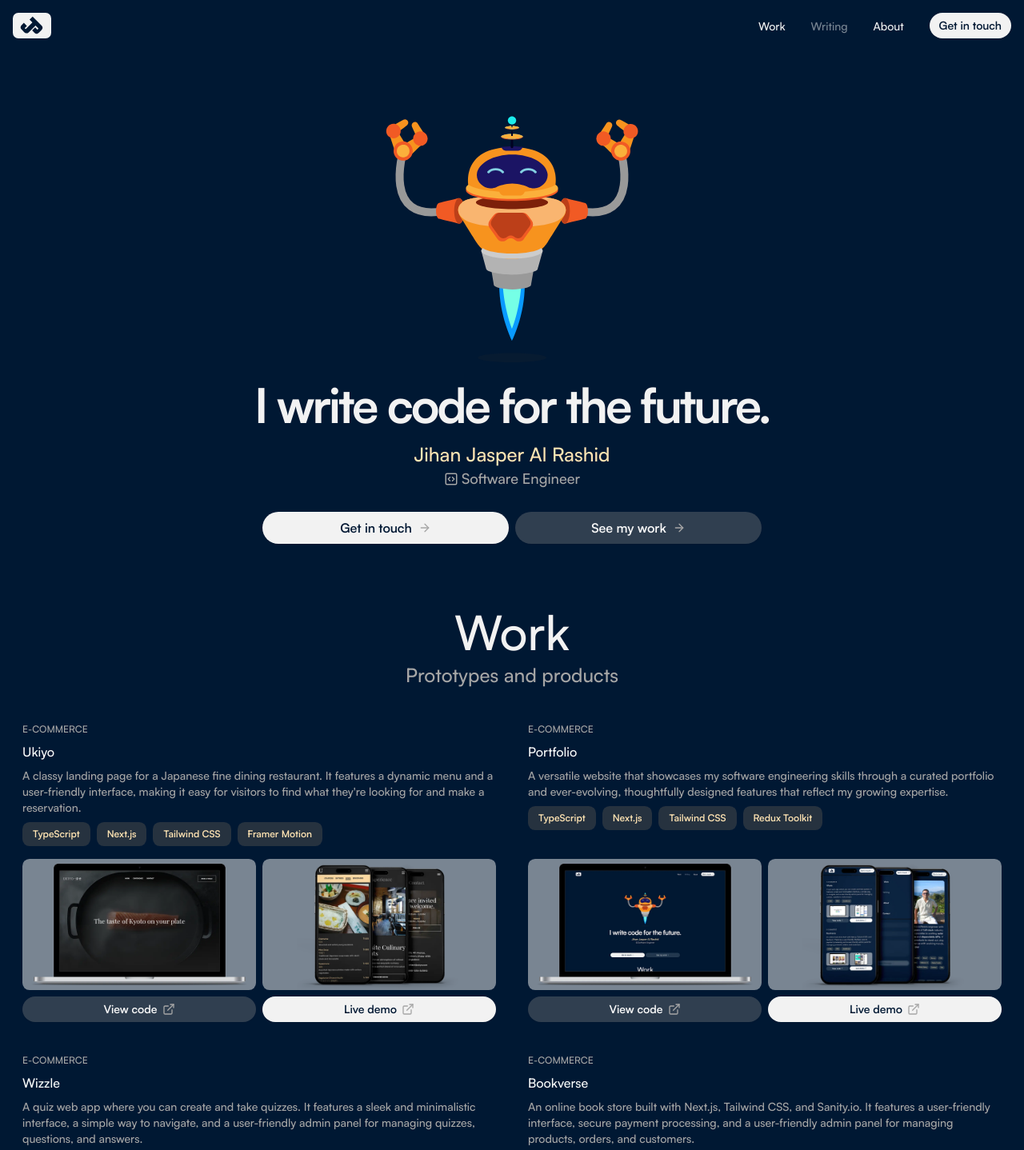
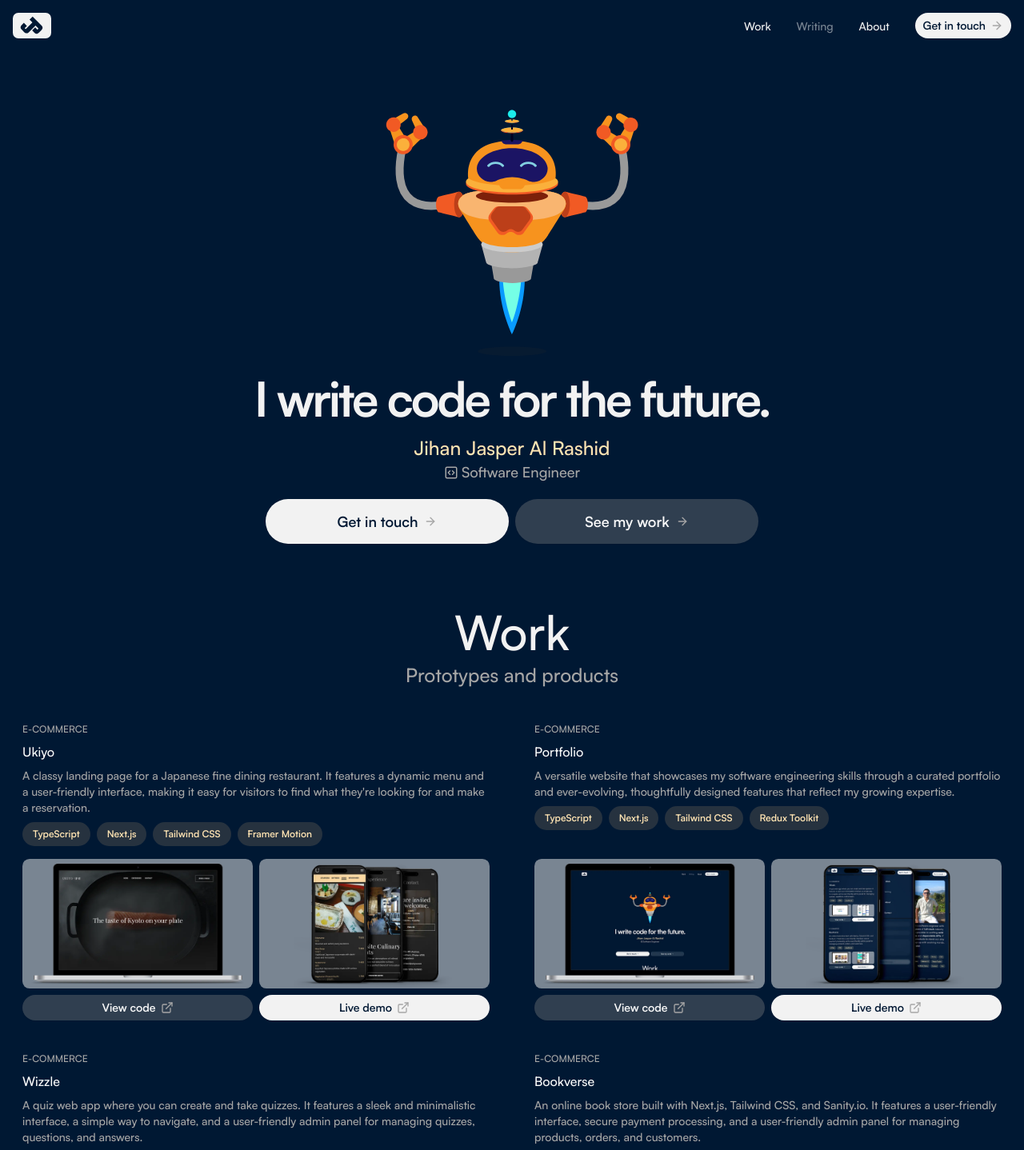
Before and after one commit to j-jasper-a/jaspercode, a Next.js app in the folder apps/web/: page / in a window 1280 px wide. Shown: the top 1438 px of the page at 80% size. Built offline with nearby package versions, Linux system fonts and the light colour scheme.

Commit message:
refactor(web): improve styling

```diff
--- a/apps/web/src/app/layout.tsx
+++ b/apps/web/src/app/layout.tsx
@@ -3,7 +3,7 @@ import { Header } from "@/components/global/header/header";
 import { Providers } from "@/components/providers/providers";
 import "@/styles/globals.css";
 import {
-  Inter as FontBackup,
+  IBM_Plex_Sans as FontBackup,
   Merriweather as FontSpecial,
 } from "next/font/google";
 import localFont from "next/font/local";
@@ -16,7 +16,7 @@ const fontSans = localFont({
 
 const fontBackup = FontBackup({
   subsets: ["latin"],
-  weight: "variable",
+  weight: ["400", "500", "600", "700"],
   variable: "--font-backup",
 });
 
--- a/apps/web/src/components/global/header/desktop-header.tsx
+++ b/apps/web/src/components/global/header/desktop-header.tsx
@@ -2,6 +2,7 @@ import { NavLink } from "./nav-link";
 import { BrandLogo } from "@/components/shared/brand-logo";
 import { Button } from "@/components/ui/button";
 import { navigationLinks } from "@/data/navigation-links";
+import { ArrowRight as GoIcon } from "lucide-react";
 import Link from "next/link";
 
 export function DesktopHeader() {
@@ -16,7 +17,10 @@ export function DesktopHeader() {
           ))}
         <li>
           <Button asChild variant="default" size="sm">
-            <Link href="#contact">Get in touch</Link>
+            <Link href="#contact">
+              <span>Get in touch</span>
+              <GoIcon className="text-muted-foreground" />
+            </Link>
           </Button>
         </li>
       </ul>
--- a/apps/web/src/components/global/header/header.tsx
+++ b/apps/web/src/components/global/header/header.tsx
@@ -26,8 +26,8 @@ export function Header() {
   return (
     <div
       className={cn(
-        `sticky top-0 left-0 z-10 w-full bg-background shadow-background transition-shadow duration-300`,
-        scrolled ? "shadow-2xl" : "",
+        `sticky top-0 left-0 z-10 w-full bg-background shadow-black/50 transition-shadow duration-300`,
+        scrolled ? "shadow-lg" : "",
       )}
     >
       <MobileHeader />
--- a/apps/web/src/components/global/header/mobile-header.tsx
+++ b/apps/web/src/components/global/header/mobile-header.tsx
@@ -1,21 +1,21 @@
 import { MobileMenu } from "./mobile-menu";
 import { BrandLogo } from "@/components/shared/brand-logo";
 import { Button } from "@/components/ui/button";
-import { Mail as ContactIcon } from "lucide-react";
+import { ArrowRight as GoIcon } from "lucide-react";
 import Link from "next/link";
 
 export function MobileHeader() {
   return (
     <nav className="relative flex h-16 items-center justify-between p-4 md:hidden">
-      <div className="flex h-full items-center gap-2">
+      <div className="flex h-full items-center gap-4">
         <MobileMenu />
         <BrandLogo />
       </div>
       <div>
-        <Button asChild variant="default" size="default">
+        <Button asChild variant="default" size="sm">
           <Link href="#contact">
             <span>Get in touch</span>
-            <ContactIcon className="text-muted-foreground" />
+            <GoIcon className="text-muted-foreground" />
           </Link>
         </Button>
       </div>
--- a/apps/web/src/components/home/about/skills/skills.tsx
+++ b/apps/web/src/components/home/about/skills/skills.tsx
@@ -17,13 +17,13 @@ export function Skills() {
           </div>
         ))}
         <div className="flex flex-col items-center justify-between gap-2 md:flex-row">
-          <Button asChild variant="default" size="default">
+          <Button asChild variant="default" size="sm">
             <Link href="/assets/jihan_jasper_al_rashid_resume.pdf">
               <span>View full résumé</span>
               <ExternalLinkIcon className="text-muted-foreground" />
             </Link>
           </Button>
-          <Button asChild variant="secondary" size="default">
+          <Button asChild variant="secondary" size="sm">
             <Link href={socialLinks.GITHUB_PROFILE_URL}>
               <span>GitHub</span>
               <ExternalLinkIcon className="text-muted-foreground" />
--- a/apps/web/src/components/home/contact/contact-form/contact-form.tsx
+++ b/apps/web/src/components/home/contact/contact-form/contact-form.tsx
@@ -46,9 +46,9 @@ export function ContactForm() {
         <AppInput label="Name" {...register("name")} />
         <p className="text-xs text-destructive">{errors.name?.message}</p>
         <AppInput label="Email" {...register("email")} />
-        <p>{errors.email?.message}</p>
+        <p className="text-xs text-destructive">{errors.email?.message}</p>
         <AppTextarea label="Message" {...register("message")} />
-        <p>{errors.message?.message}</p>
+        <p className="text-xs text-destructive">{errors.message?.message}</p>
         <Button type="submit" variant="default" size="default">
           {loading ? (
             <span className="animate-pulse">Sending message...</span>
--- a/apps/web/src/components/home/hero/hero-section.tsx
+++ b/apps/web/src/components/home/hero/hero-section.tsx
@@ -5,7 +5,7 @@ import Link from "next/link";
 
 export function HeroSection() {
   return (
-    <div className="flex h-[75vh] flex-col items-center justify-between gap-4">
+    <div className="flex h-[75vh] flex-col items-center justify-between gap-4 px-2">
       <div />
       <div className="flex flex-col items-center gap-4">
         <HeroAnimation />
@@ -30,7 +30,7 @@ export function HeroSection() {
           </Link>
         </Button>
         <Button asChild variant="secondary" size={"lg"}>
-          <Link href="#contact">
+          <Link href="#work">
             <span>See my work</span>
             <GoIcon className="text-muted-foreground" />
           </Link>
--- a/apps/web/src/components/home/work/projects/projects.tsx
+++ b/apps/web/src/components/home/work/projects/projects.tsx
@@ -3,7 +3,7 @@ import { featuredProjects } from "@/data/projects";
 
 export function Projects() {
   return (
-    <div className="mt-8 grid grid-cols-1 gap-4 md:grid-cols-2">
+    <div className="mt-8 grid grid-cols-1 gap-x-8 gap-y-4 md:grid-cols-2">
       {featuredProjects.reverse().map((project) => (
         <ProjectCard key={project.id} project={project} />
       ))}
--- a/apps/web/src/components/ui/badge.tsx
+++ b/apps/web/src/components/ui/badge.tsx
@@ -4,7 +4,7 @@ import { cva, type VariantProps } from "class-variance-authority";
 import * as React from "react";
 
 const badgeVariants = cva(
-  "inline-flex items-center justify-center rounded-md border px-3 py-1.5 text-xs font-semibold w-fit whitespace-nowrap shrink-0 [&>svg]:size-3 gap-1 [&>svg]:pointer-events-none focus-visible:border-ring focus-visible:ring-ring/50 focus-visible:ring-[3px] aria-invalid:ring-destructive/20 dark:aria-invalid:ring-destructive/40 aria-invalid:border-destructive transition-[color,box-shadow] overflow-hidden",
+  "inline-flex items-center justify-center rounded-full border px-3 py-1.5 text-xs font-semibold w-fit whitespace-nowrap shrink-0 [&>svg]:size-3 gap-1 [&>svg]:pointer-events-none focus-visible:border-ring focus-visible:ring-ring/50 focus-visible:ring-[3px] aria-invalid:ring-destructive/20 dark:aria-invalid:ring-destructive/40 aria-invalid:border-destructive transition-[color,box-shadow] overflow-hidden",
   {
     variants: {
       variant: {
--- a/apps/web/src/components/ui/button.tsx
+++ b/apps/web/src/components/ui/button.tsx
@@ -21,9 +21,9 @@ const buttonVariants = cva(
         link: "text-primary underline-offset-4 hover:underline",
       },
       size: {
-        default: "h-9 px-4 py-2 has-[>svg]:px-3 text-sm",
+        default: "h-12 px-4 py-2 has-[>svg]:px-3",
         sm: "h-8 gap-1.5 px-3 has-[>svg]:px-2.5 text-sm",
-        lg: "h-10 px-6 has-[>svg]:px-4",
+        lg: "h-14 px-6 has-[>svg]:px-4 text-lg",
         icon: "size-9",
       },
     },
--- a/apps/web/src/styles/globals.css
+++ b/apps/web/src/styles/globals.css
@@ -109,6 +109,10 @@
   --color-sidebar-accent-foreground: var(--sidebar-accent-foreground);
   --color-sidebar-border: var(--sidebar-border);
   --color-sidebar-ring: var(--sidebar-ring);
+
+  --font-backup: var(--font-backup);
+  --font-special: var(--font-special);
+  --font-sans: var(--font-sans);
 }
 
 @layer base {
--- a/packages/shared/src/resources/contact-message.ts
+++ b/packages/shared/src/resources/contact-message.ts
@@ -1,9 +1,9 @@
 import { z } from "zod";
 
 export const contactMessageSchema = z.object({
-  name: z.string().min(1),
-  email: z.string().email(),
-  message: z.string().min(1),
+  name: z.string().min(1, "Please enter a valid name."),
+  email: z.string().email("Please enter a valid email address."),
+  message: z.string().min(1, "Please enter a message."),
 });
 
 export type ContactMessage = z.infer<typeof contactMessageSchema>;
```
